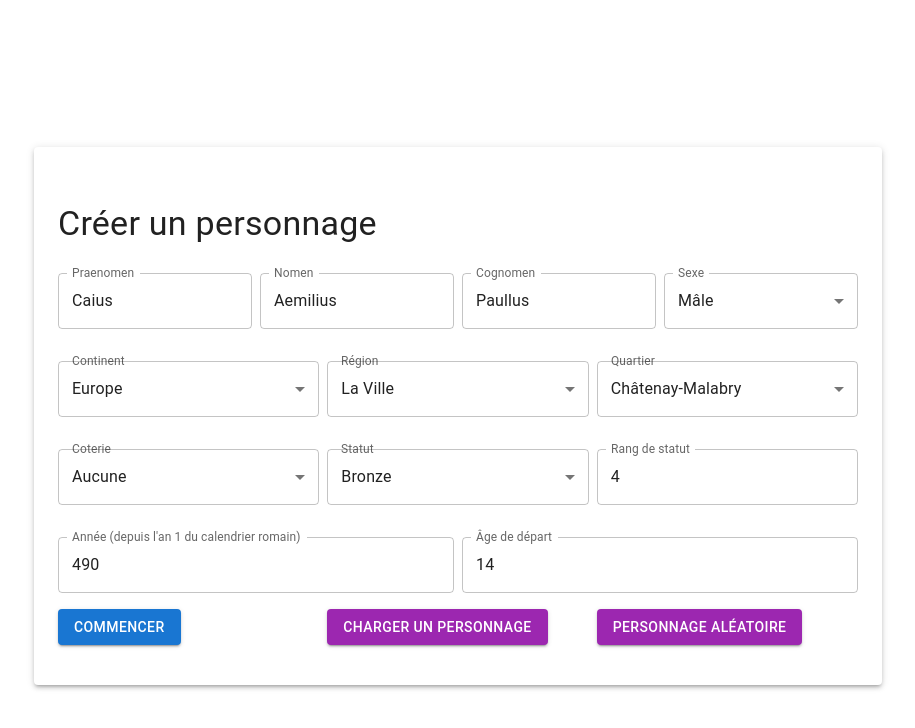
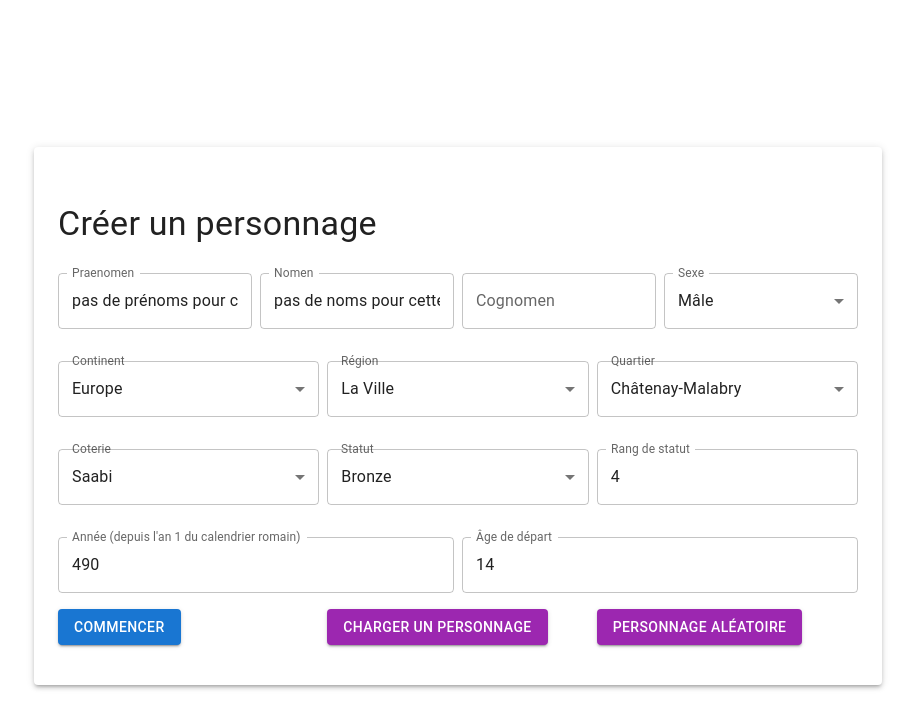
Before and after one commit to gabriellevy/destin-extremis-react, a React (Create React App) app: page / in a window 1280 px wide. Shown: the top 728 px of the page, without its empty margins (182-1097 px from the left). Built offline with nearby package versions, Linux system fonts and the light colour scheme; the HTML template or start-up script is replaced by a standard one.

Commit message:
melleur enfant aléatoire

```diff
--- a/src/compos/creation_perso/GenPersoForm.tsx
+++ b/src/compos/creation_perso/GenPersoForm.tsx
@@ -33,7 +33,7 @@ interface CharacterFormProps {
 export default function GenPersoForm({ setAfficherForm }: CharacterFormProps) {
     const { setPerso } = useContext(PersoContexte) as PersoContexteType;
     const methods = useForm<Perso>({
-        defaultValues: enfant
+        defaultValues: enfant()
     });
     const { reset } = methods;
 
@@ -44,7 +44,7 @@ export default function GenPersoForm({ setAfficherForm }: CharacterFormProps) {
     };
 
     const persoAleatoire = () => {
-        const persoAl: Perso = enfant;
+        const persoAl: Perso = enfant();
         // age aléatoire
         persoAl.age = 10 + Math.floor(Math.random() * 35);
         vaA(persoAl, getRandomEnumValue(Quartier));
--- a/src/donnees/persos/persos_pregens.ts
+++ b/src/donnees/persos/persos_pregens.ts
@@ -5,16 +5,20 @@ import {Perso, Sexe} from "../../types/Perso";
 import {compsDeBase} from "../../types/comps/Comps";
 import {evts_programmes} from "../evts/evts_programmes";
 import {Carriere, metiersEnum} from "../../types/metiers/metiers";
-import {Coterie} from "../../types/Coterie";
+import {Coterie, getCoterieAleatoireSauf} from "../../types/Coterie";
 import {viceVertuDeBase} from "../../types/ViceVertu";
 import {bilanLyceeALaNaissance} from "../../types/lycee/StadeUniversite";
 import {reputationVide} from "../../types/Reputation";
+import {getCognomen, getNom, getPrenom} from "../../fonctions/noms";
 
-export const enfant: Perso = {
-    prenom: "Caius",
-    nom: "Aemilius",
-    cognomen: "Paullus",
-    sexe: Sexe.male,
+export function enfant(): Perso {
+    const cot: Coterie = getCoterieAleatoireSauf([]);
+    const sexe = Sexe.male;
+    return {
+    prenom: getPrenom(cot, sexe),
+    nom: getNom(cot, sexe),
+    cognomen: getCognomen(cot, sexe),
+    sexe: sexe,
     dateNaissance: anneesToJours(478), // un peu avant 490 ab urbe condita cad le début de la 1ère guerre punique
     jourDuMois: -1,
     date: anneesToJours(490), // début du pouvoir derrière le trône 3ème volume
@@ -22,9 +26,9 @@ export const enfant: Perso = {
     age: 14,
     lieu: lieuParDefaut,
     statut: {rang: 4, metalStatut: MetalStatut.bronze},
-    coterie: Coterie.aucune, // TODO : en mettre une au hasard ? (celle des parents)
+    coterie: cot,
     carrieres: new Map<metiersEnum, Carriere>,
-    comps: compsDeBase(),
+    comps: compsDeBase(), // TODO : should take into account the current coterie
     viceVertu: viceVertuDeBase(),
     maitrises: [],
     dieu: {id: "Aucun"},
@@ -32,4 +36,5 @@ export const enfant: Perso = {
     vitesseExecution: 5000,
     bilanLycee: bilanLyceeALaNaissance,
     reputation: reputationVide(),
-};
+        }
+}
```
